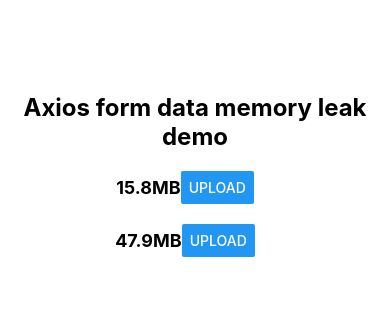
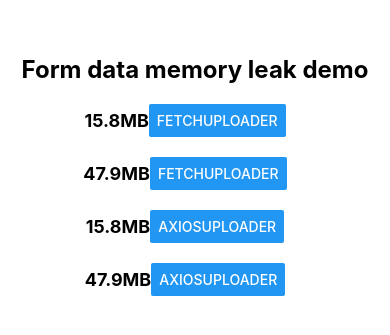
Before and after one commit to dklymenk/rn-formdata-memory-leaks, a React Native app: screen / in a window 390 px wide. Shown: the part 237-572 px from the top of the page. Built offline with nearby package versions, Linux system fonts and the light colour scheme.

Commit message:
provide fetch and axios options in UI

```diff
--- a/App.tsx
+++ b/App.tsx
@@ -31,51 +31,56 @@
   },
 ];
 
-const File: React.FC<{file: File}> = ({file}) => {
-  const [isLoading, setIsLoading] = React.useState(false);
+const url = 'https://0x0.st';
 
 const headers = {
   'Content-Type': 'multipart/form-data',
 };
 
-  const fetchUpload = async (form: FormData) => {
-    try {
-      const response = await fetch('https://0x0.st', {
+const fetchUploader = async (form: FormData) => {
+  const response = await fetch(url, {
     headers: new Headers(headers),
     method: 'POST',
     body: form,
   }).then(res => res.text());
-      console.log(response);
-    } catch (error) {
-      console.error(error);
-    }
+  return response;
 };
 
-  const axiosUpload = async (form: FormData) => {
-    try {
-      const {data} = await axios.post('https://0x0.st', form, {
+const axiosUploader = async (form: FormData) => {
+  const {data} = await axios.post(url, form, {
     headers,
   });
-      console.log(data);
-    } catch (error) {
-      console.error(error);
-    }
+  return data;
 };
+
+const uploaders = {fetchUploader, axiosUploader};
+
+const File: React.FC<{
+  file: File;
+  uploader: (form: FormData) => Promise<string>;
+  name: string;
+}> = ({file, uploader, name}) => {
+  const [isLoading, setIsLoading] = React.useState(false);
 
   const handleUpload = async () => {
     setIsLoading(true);
     console.log('Uploading...');
     const form = new FormData();
     form.append('file', file);
-    // await fetchUpload(form);
-    await axiosUpload(form);
+
+    try {
+      const response = await uploader(form);
+      console.log(response);
+    } catch (error) {
+      console.error(error);
+    }
     setIsLoading(false);
   };
 
   return (
     <View style={styles.file}>
       <Text style={styles.text}>{file.size}</Text>
-      <Button disabled={isLoading} title="Upload" onPress={handleUpload} />
+      <Button disabled={isLoading} title={name} onPress={handleUpload} />
       <ActivityIndicator animating={isLoading} />
     </View>
   );
@@ -85,10 +90,17 @@
   return (
     <SafeAreaView style={styles.container}>
       <View style={styles.content}>
-        <Text style={styles.heading}>Axios form data memory leak demo</Text>
-        {files.map((file, index) => (
-          <File key={index} file={file} />
-        ))}
+        <Text style={styles.heading}>Form data memory leak demo</Text>
+        {(Object.keys(uploaders) as (keyof typeof uploaders)[]).map(key =>
+          files.map((file, index) => (
+            <File
+              key={`axios-${index}`}
+              file={file}
+              name={key}
+              uploader={uploaders[key]}
+            />
+          )),
+        )}
       </View>
     </SafeAreaView>
   );
```
Lines whose indentation alone changed are shown as unchanged.
